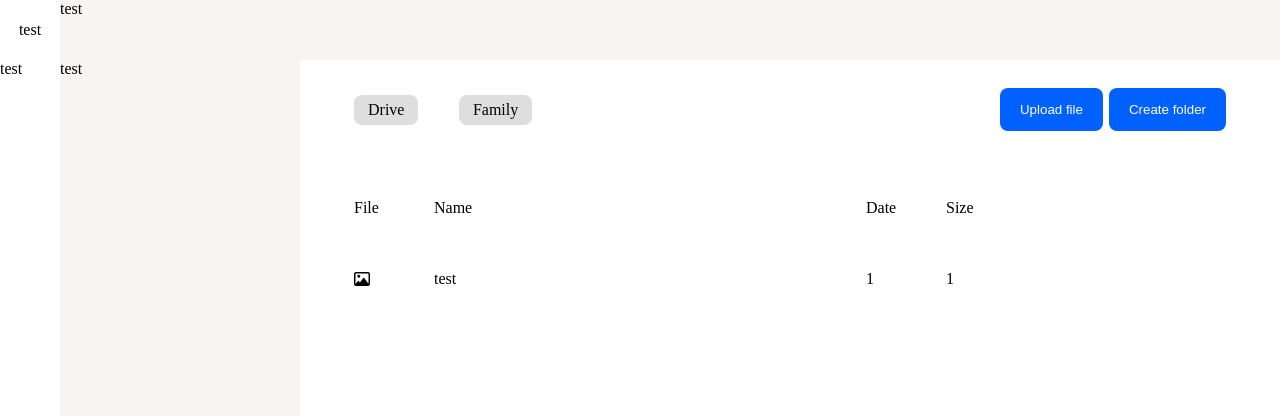
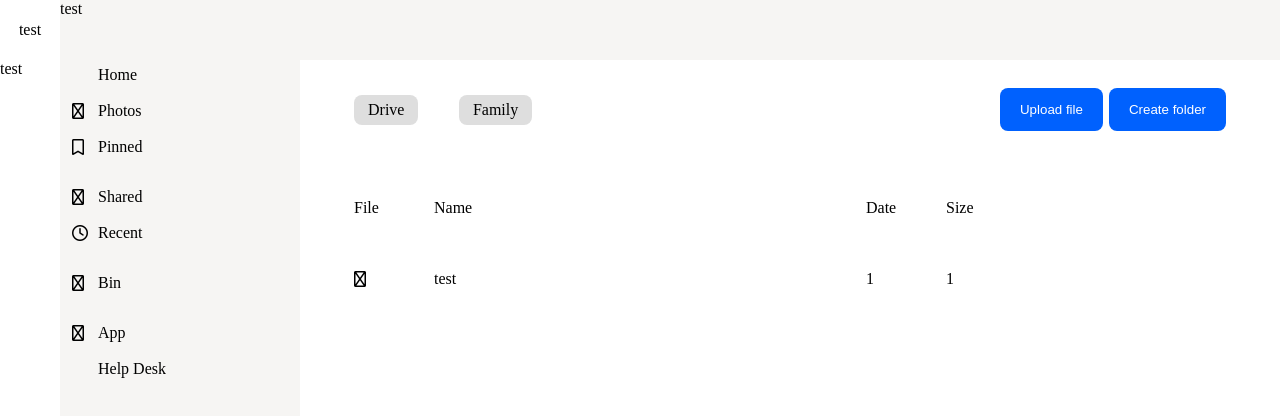
Before and after one commit to holestorage/client-legacy, a React (Create React App) app: page /app in a window 1280 px wide. Shown: the top 416 px of the page. Built offline with nearby package versions, Linux system fonts and the light colour scheme.

Commit message:
feat: fallback page

```diff
--- a/src/components/pages/app/board-page.jsx
+++ b/src/components/pages/app/board-page.jsx
@@ -1,11 +1,21 @@
+import {Fragment} from "react";
+
 import MainButton from "../../ui/button/main/main-button";
 import Container from "../../ui/container/container";
 import HeaderMain from "../../ui/header/main/header-main";
-import {Fragment} from "react";
 import FolderList from "../../ui/list/folder/folder-list";
 import FileList from "../../ui/list/file/file-list";
 
-export default function BoardPage() {
+const files = [
+    {
+        type: 'image/png',
+        name: 'test',
+        date: '1',
+        size: 1
+    }
+]
+
+export default function BoardPage({ fallback }) {
     return (
         <Container>
             <HeaderMain left={
@@ -16,7 +26,7 @@ export default function BoardPage() {
             }>
                 <FolderList list={[{name: "Drive"}, {name: "Family"}]} />
             </HeaderMain>
-            <FileList />
+            {files.length > 0 ? <FileList list={files} /> : fallback}
         </Container>
     )
 }
--- /dev/null
+++ b/src/components/pages/fallback/fallback.module.css
@@ -0,0 +1,3 @@
+.container {
+
+}
--- /dev/null
+++ b/src/components/pages/fallback/pages/no-files-fallback.jsx
@@ -0,0 +1,5 @@
+export default function NoFilesFallback() {
+    return (
+        <NoFilesFallback title="No files here..." />
+    )
+}
--- /dev/null
+++ b/src/components/ui/category/main/main-category.jsx
@@ -0,0 +1,22 @@
+import style from "./main-category.module.css";
+
+export default function MainCategory({ list }) {
+    return (
+        <div className={style.container}>
+            {
+                list.map((section, key) =>
+                    <div key={key}>
+                        {
+                            section.list.map((value, key) =>
+                                <div className={style.element} key={key}>
+                                    <i className={value.icon} />
+                                    <p>{value.name}</p>
+                                </div>
+                            )
+                        }
+                    </div>
+                )
+            }
+        </div>
+    )
+}
--- /dev/null
+++ b/src/components/ui/category/main/main-category.module.css
@@ -0,0 +1,27 @@
+.container {
+    display: grid;
+    gap: var(--theme-value-padding-big);
+
+    padding: 0 var(--theme-value-padding-small);
+}
+
+.container > div {
+    display: grid;
+    gap: var(--theme-value-padding-small);
+}
+
+.element {
+    display: grid;
+    grid-template-columns: 20px 1fr;
+    gap: var(--theme-value-padding-small);
+    align-items: center;
+
+    padding: var(--theme-value-padding-small);
+
+    cursor: pointer;
+    border-radius: var(--theme-value-border_radius-min);
+}
+
+.element:hover {
+    background: var(--theme-palette-main-hover);
+}
--- a/src/components/ui/list/file/file-list.jsx
+++ b/src/components/ui/list/file/file-list.jsx
@@ -1,19 +1,11 @@
 import style from "./file-list.module.css";
 
+import {Fragment} from "react";
+
 import File from "./file/file";
-import {Fragment} from "react";
 import Section from "../section/section/section";
 
-export default function FileList() {
-    const list = [
-        {
-            type: 'image/png',
-            name: 'test',
-            date: '1',
-            size: 1
-        }
-    ]
-
+export default function FileList({ list }) {
     const sections = [
         {
             id: 'file',
--- a/src/components/ui/list/file/file/file.jsx
+++ b/src/components/ui/list/file/file/file.jsx
@@ -40,7 +40,7 @@ export default function File({value}) {
                 {
                     id: 'pin',
                     name: 'Pin',
-                    icon: 'fa-regular fa-star'
+                    icon: 'fa-light fa-bookmark'
                 },
                 {
                     id: 'color',
--- a/src/components/ui/list/file/file/icon/file-icon.jsx
+++ b/src/components/ui/list/file/file/icon/file-icon.jsx
@@ -7,7 +7,7 @@ export default function FileIcon({type}) {
             list: [
                 {
                     "name": "image",
-                    "icon": "fa-regular fa-image",
+                    icon: "fa-regular fa-camera",
                     "list": [
                         {"extension": "jpg", "mimetype": "image/jpeg"},
                         {"extension": "jpeg", "mimetype": "image/jpeg"},
--- a/src/components/ui/list/tool/tool-list.jsx
+++ b/src/components/ui/list/tool/tool-list.jsx
@@ -1,6 +1,7 @@
 import style from "./tool-list.module.css";
 
 import {Fragment} from "react";
+
 import ToolButton from "../../button/tool/tool-button";
 
 export default function ToolList({ section }) {
--- a/src/components/view/app/app-view.jsx
+++ b/src/components/view/app/app-view.jsx
@@ -1,14 +1,68 @@
+import {Route, Routes, useLocation} from "react-router-dom";
+
 import SidebarLayout from "../../layout/sidebar-layout/sidebar-layout";
-import {Route, Routes, useLocation} from "react-router-dom";
 import BoardPage from "../../pages/app/board-page";
+import MainCategory from "../../ui/category/main/main-category";
+
+const category = [
+    {
+        list: [
+            {
+                name: "Home",
+                icon: 'fa-regular fa-house-blank'
+            },
+            {
+                name: "Photos",
+                icon: 'fa-regular fa-camera'
+            },
+            {
+                name: "Pinned",
+                icon: 'fa-regular fa-bookmark'
+            }
+        ]
+    },
+    {
+        list: [
+            {
+                name: "Shared",
+                icon: 'fa-regular fa-user-plus'
+            },
+            {
+                name: "Recent",
+                icon: 'fa-regular fa-clock'
+            }
+        ]
+    },
+    {
+        list: [
+            {
+                name: "Bin",
+                icon: 'fa-regular fa-trash'
+            }
+        ]
+    },
+    {
+        list: [
+            {
+                name: "App",
+                icon: 'fa-regular fa-mobile'
+            },
+            {
+                name: "Help Desk",
+                icon: 'fa-regular fa-book-blank'
+            }
+        ]
+    }
+]
 
 export default function AppView() {
     const location = useLocation();
 
     return (
-        <SidebarLayout header={<p>test</p>} head={<p>test</p>} side={<p>test</p>} left={<p>test</p>}>
+        <SidebarLayout header={<p>test</p>} head={<p>test</p>} side={<p>test</p>} left={<MainCategory list={category} />}>
             <Routes location={location}>
                 <Route path="/" element={<BoardPage/>}/>
+                <Route path="/trash" element={<BoardPage/>}/>
             </Routes>
         </SidebarLayout>
     )
```
Also changed, not shown: src/components/pages/fallback/fallback.jsx (added, +10 -0 lines).
